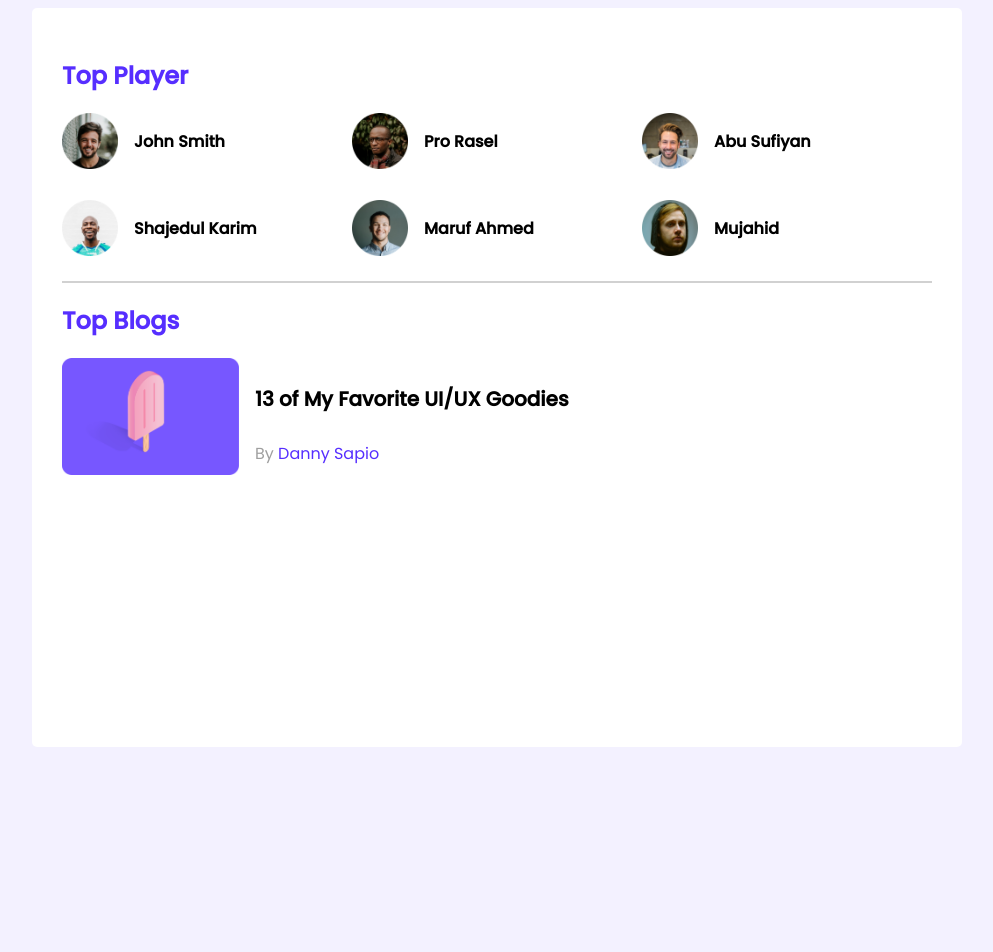
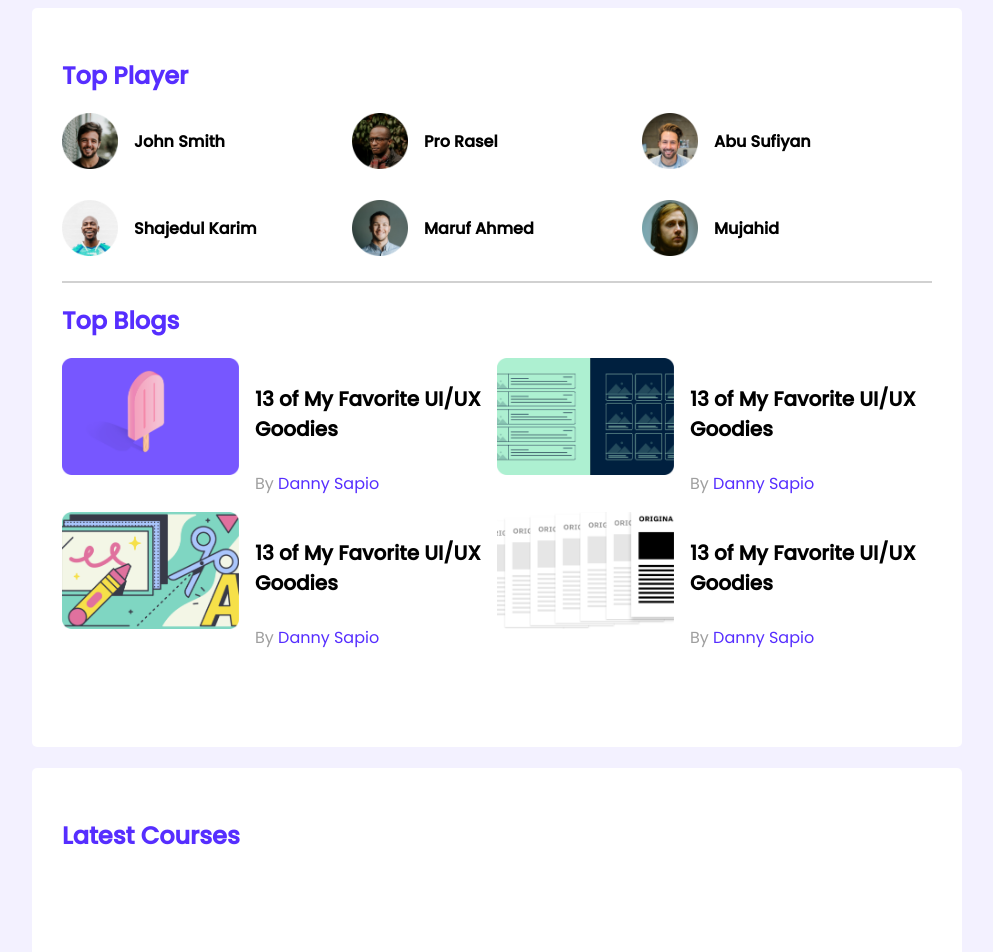
Before and after one commit to zkDhruba/leader-board, a plain HTML site: page index.html in a window 1280 px wide. Shown: the top 952 px of the page, without its empty margins (143-1136 px from the left). Before the commit the page ends 800 px from the top, so only its background shows below. Drawn offline with Linux system fonts and the light colour scheme; a web font is replaced by a local one.

Commit message:
multiple blogs added

```diff
--- a/index.html
+++ b/index.html
@@ -49,9 +49,16 @@
                 </div>
             </div>
             <hr>
+
+            <!-----------
+                    blog part
+                    --------->
+
+
+            <div class="blog-container">
+                <h2 class="section-title"> Top Blogs</h2>
                 <div class="top-blogs">
-                <h2 class="section-title"> Top Blogs</h2>
-                <div class="blogs">
+                    <article class="blogs">
                         <div class="thumbnail">
                             <img src="images/blogs/blog-1.png" alt="">
                         </div>
@@ -60,7 +67,52 @@
                             <p class="blog-authors">By <a href="">Danny Sapio</a> </p>
                         </div>
 
+                    </article>
+                    <article class="blogs">
+                        <div class="thumbnail">
+                            <img src="images/blogs/blog-2.png" alt="">
                         </div>
+                        <div class="blog-info">
+                            <h4 class="blog-title">13 of My Favorite UI/UX Goodies</h4>
+                            <p class="blog-authors">By <a href="">Danny Sapio</a> </p>
+                        </div>
+
+                    </article>
+                    <article class="blogs">
+                        <div class="thumbnail">
+                            <img src="images/blogs/blog-3.png" alt="">
+                        </div>
+                        <div class="blog-info">
+                            <h4 class="blog-title">13 of My Favorite UI/UX Goodies</h4>
+                            <p class="blog-authors">By <a href="">Danny Sapio</a> </p>
+                        </div>
+
+                    </article>
+                    <article class="blogs">
+                        <div class="thumbnail">
+                            <img src="images/blogs/blog-4.png" alt="">
+                        </div>
+                        <div class="blog-info">
+                            <h4 class="blog-title">13 of My Favorite UI/UX Goodies</h4>
+                            <p class="blog-authors">By <a href="">Danny Sapio</a> </p>
+                        </div>
+
+                    </article>
+                </div>
+            </div>
+
+        </section>
+
+        <!-- ----------------------
+                Latest Courses Section
+                ----------------------->
+
+        <section id="id-courses" class="container">
+            <h2 class="section-title">
+                Latest Courses
+            </h2>
+            <div class="latest-courses">
+
             </div>
         </section>
     </main>
--- a/styles/style.css
+++ b/styles/style.css
@@ -8,7 +8,8 @@ body {
 
 main {
     display: flex;
-    justify-content: center;
+    flex-direction: column;
+    align-items: center;
 }
 
 .container {
@@ -58,6 +59,10 @@ hr {
     Blogs Part
 --------------- */
 
+.top-blogs {
+    display: grid;
+    grid-template-columns: repeat(2, 1fr);
+}
 
 .thumbnail img {
     width: 177px;
@@ -84,3 +89,11 @@ hr {
     text-decoration: none;
     color: #562EFF;
 }
+
+/* < !-- ----------------------
+   Latest Courses Section
+ -----------------------> */
+
+#id-courses {
+    margin-top: 21px;
+}
```
Lines whose indentation alone changed are shown as unchanged.
